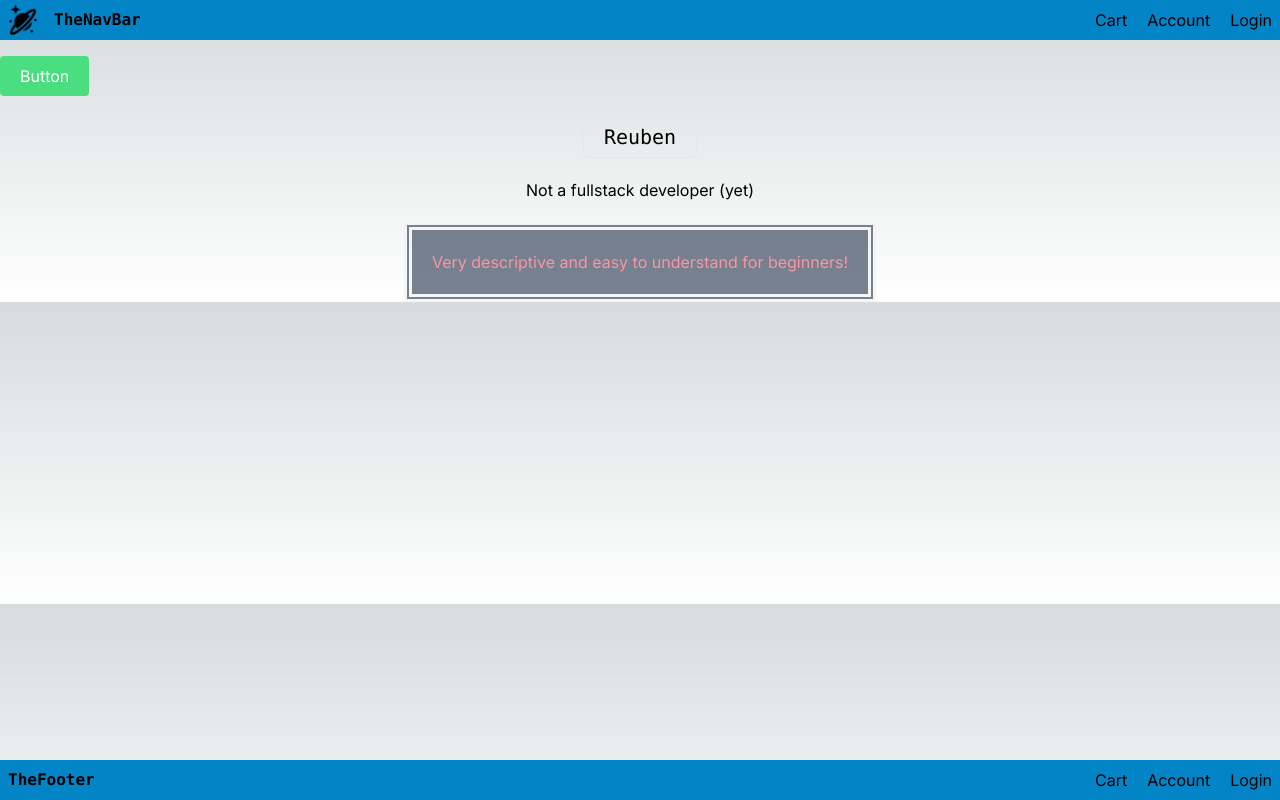
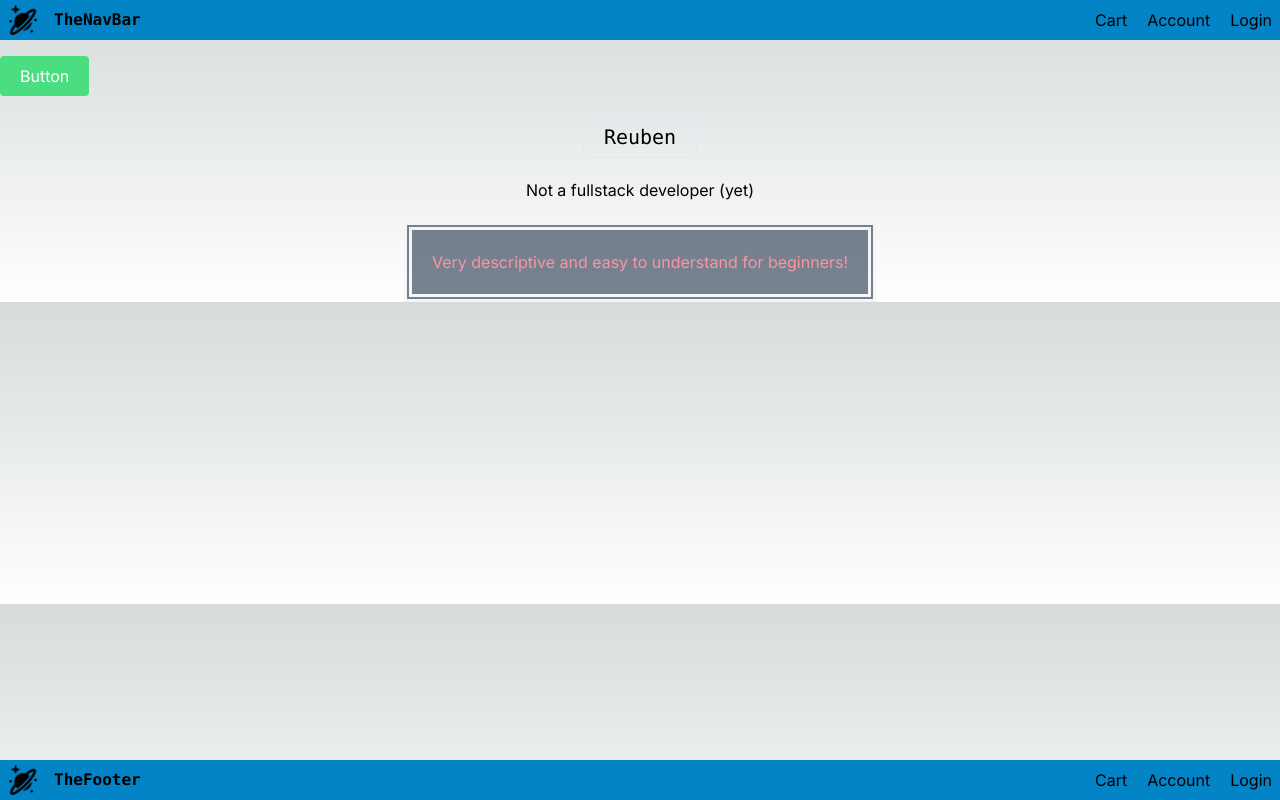
Before and after one commit to RagedRebel/NextJS, a Next.js app: page / in a window 1280 px wide. Built offline with nearby package versions, Linux system fonts and the light colour scheme.

Commit message:
build: added logo to footer

```diff
--- a/components/Footer.jsx
+++ b/components/Footer.jsx
@@ -1,4 +1,6 @@
 import React from 'react'
+import Image from 'next/image'
+import Logo from '../public/saturn.png'
 import Link from 'next/link'
 
 const Footer = () => {
@@ -6,7 +8,15 @@ const Footer = () => {
   return (
     <>
     <div className="bg-sky-600  p-2 h-10 absolute bottom-0 flex justify-between items-center place-content-end w-full">
-        <h1 className='font-bold font-mono'>TheFooter</h1>
+    <div className='flex items-center space-x-4'>
+        <Image
+      src={Logo}
+      alt="logo"
+      height={30}
+      width={30}
+    />
+    <h1 className='font-bold font-mono'>TheFooter</h1>
+    </div>
 
         <ul className="space-x-5">
             <Link href="/cart">
```
